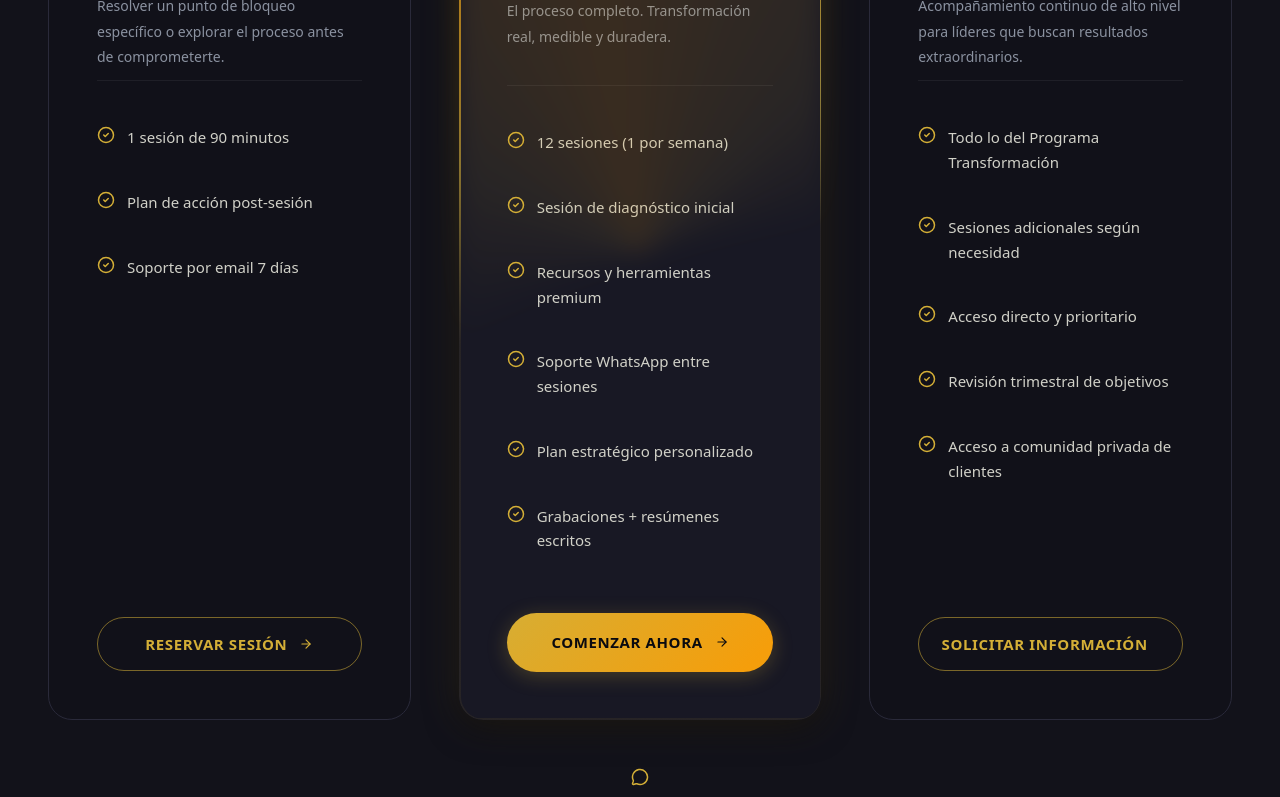
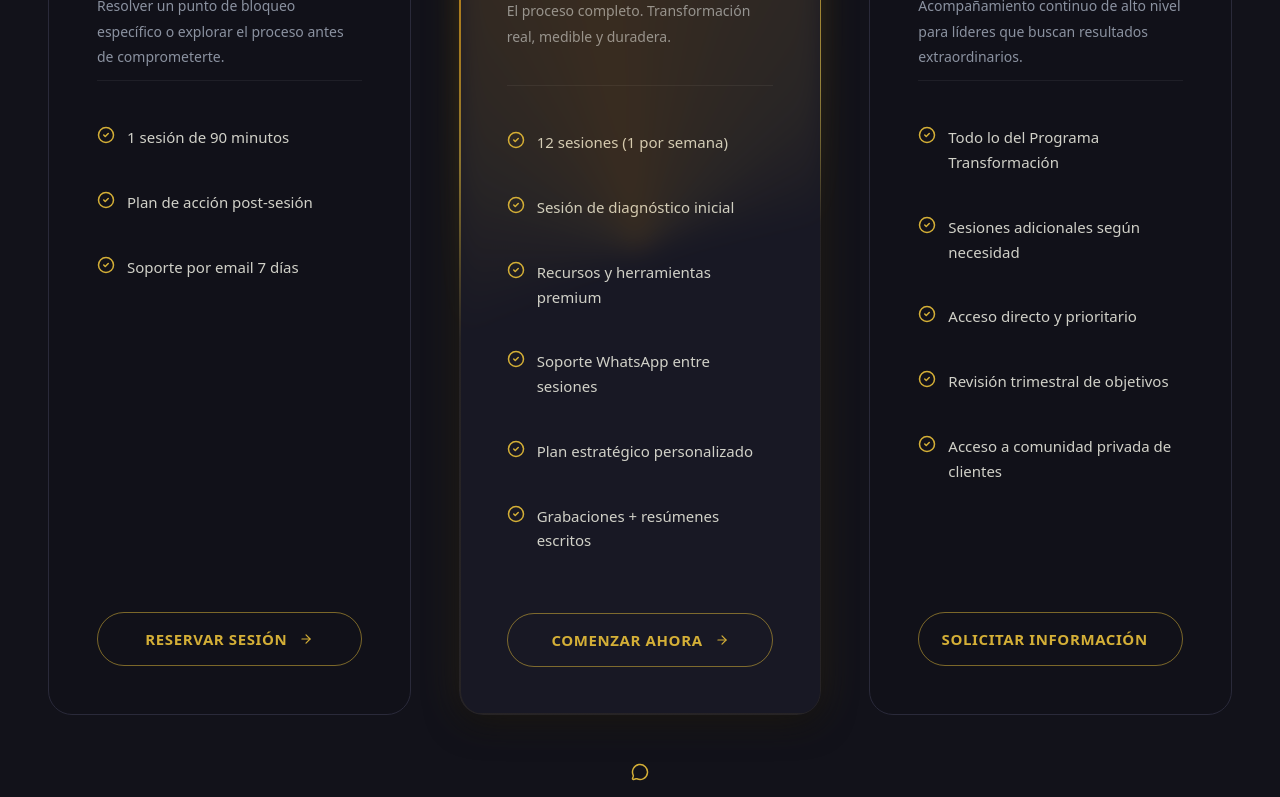
Before and after one commit to jagoff/web-coaching-terceros, a Next.js app: page / in a window 1280 px wide. Shown: the part 7427-8224 px from the top of the page. Built offline with nearby package versions, Linux system fonts and the light colour scheme; no server answers.

Commit message:
style: all pricing CTAs use btn-secondary for consistent styling

```diff
--- a/components/sections/Pricing.tsx
+++ b/components/sections/Pricing.tsx
@@ -212,7 +212,7 @@ export default function Pricing() {
 
               {/* CTA */}
               <button
-                className={plan.featured ? "btn-primary" : "btn-secondary"}
+                className="btn-secondary"
                 onClick={() => handleScroll("#contacto")}
               >
                 {plan.cta} <ArrowRight size={14} className="inline ml-1" />
```
